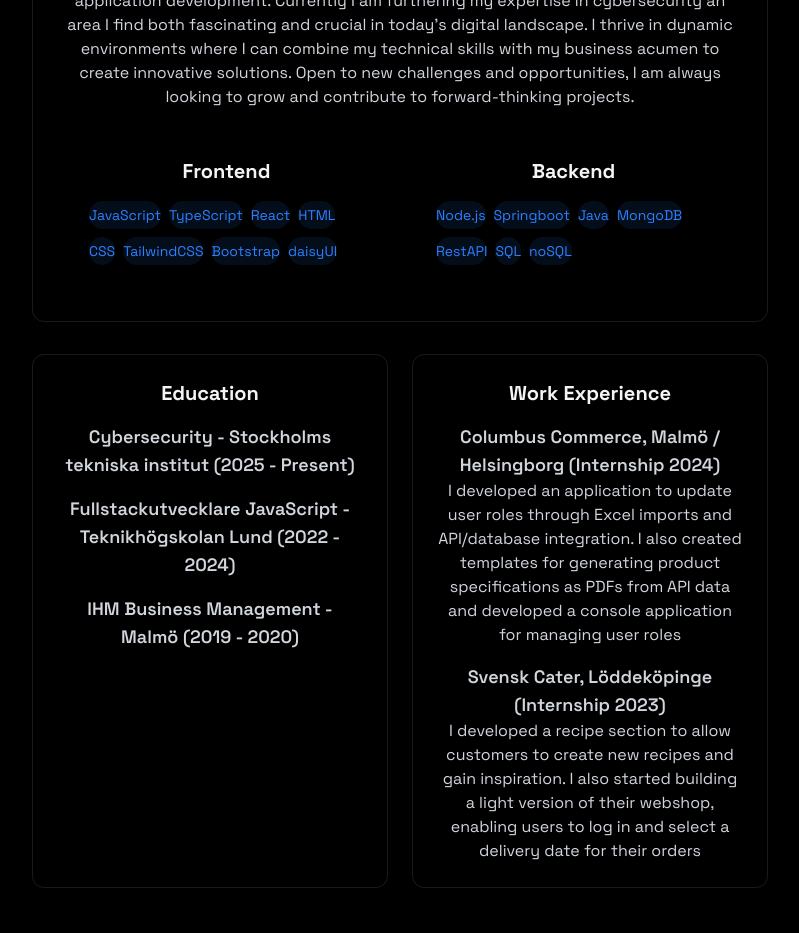
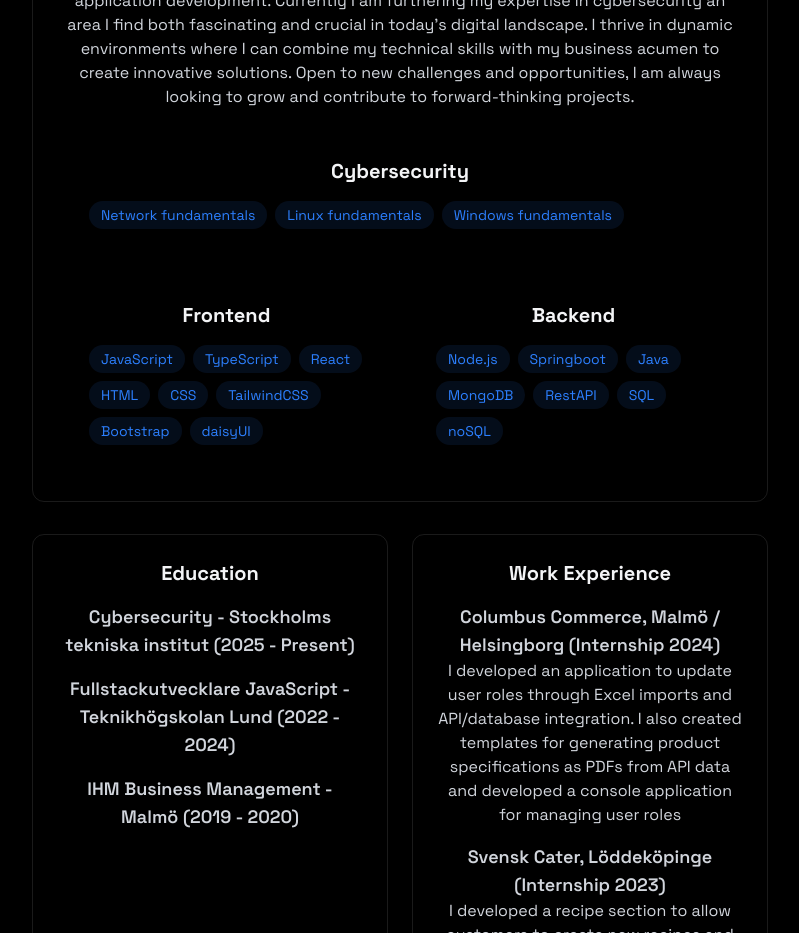
Before and after one commit to sebastianp85/portfolio, a React (Vite) app: page / in a window 1280 px wide. Shown: the part 1120-2053 px from the top of the page, without its empty margins (240-1039 px from the left). Built offline with nearby package versions, Linux system fonts and the light colour scheme.

Commit message:
Added cybersecurity section

```diff
--- a/src/components/sections/About.jsx
+++ b/src/components/sections/About.jsx
@@ -18,6 +18,11 @@ export const About = () => {
     "RestAPI",
     "SQL",
     "noSQL",
+  ];
+  const cybersecuritySkills = [
+    "Network fundamentals",
+    "Linux fundamentals",
+    "Windows fundamentals",
   ];
   return (
     <section
@@ -47,14 +52,29 @@ export const About = () => {
             </p>
 
             <div className="grid grid-cols-1 md:grid-cols-2 gap-6">
+              <div className="md:col-span-2 rounded-xl p-6 hover:-translate-y-1 transition-all">
+                <h3 className="text-xl font-bold mb-4">Cybersecurity</h3>
+                <div className="flex flex-wrap gap-2">
+                  {cybersecuritySkills.map((tech, key) => (
+                    <span
+                      key={key}
+                      className="bg-blue-500/10 text-blue-500 py-1 px-3 rounded-full text-sm
+            hover:bg-blue-500/20 hover:shadow-[0_2px_8px_rgba(59,130,246,0.2)] transition"
+                    >
+                      {tech}
+                    </span>
+                  ))}
+                </div>
+              </div>
+
               <div className="rounded-xl p-6 hover:-translate-y-1 transition-all">
                 <h3 className="text-xl font-bold mb-4">Frontend</h3>
                 <div className="flex flex-wrap gap-2">
                   {frontendSkills.map((tech, key) => (
                     <span
                       key={key}
-                      className="bg-blue-500/10 text-blue-500 py-1 px3 rounded-full text-sm
-                  hover:bg-blue-500/20 hover:shadow-[0_2px_8px_rgba(59,130,2246,0.2)] transition"
+                      className="bg-blue-500/10 text-blue-500 py-1 px-3 rounded-full text-sm
+            hover:bg-blue-500/20 hover:shadow-[0_2px_8px_rgba(59,130,2246,0.2)] transition"
                     >
                       {tech}
                     </span>
@@ -67,8 +87,8 @@ export const About = () => {
                   {backendSkills.map((tech, key) => (
                     <span
                       key={key}
-                      className="bg-blue-500/10 text-blue-500 py-1 px3 rounded-full text-sm
-                  hover:bg-blue-500/20 hover:shadow-[0_2px_8px_rgba(59,130,246,0.2)] transition"
+                      className="bg-blue-500/10 text-blue-500 py-1 px-3 rounded-full text-sm
+            hover:bg-blue-500/20 hover:shadow-[0_2px_8px_rgba(59,130,246,0.2)] transition"
                     >
                       {tech}
                     </span>
```
